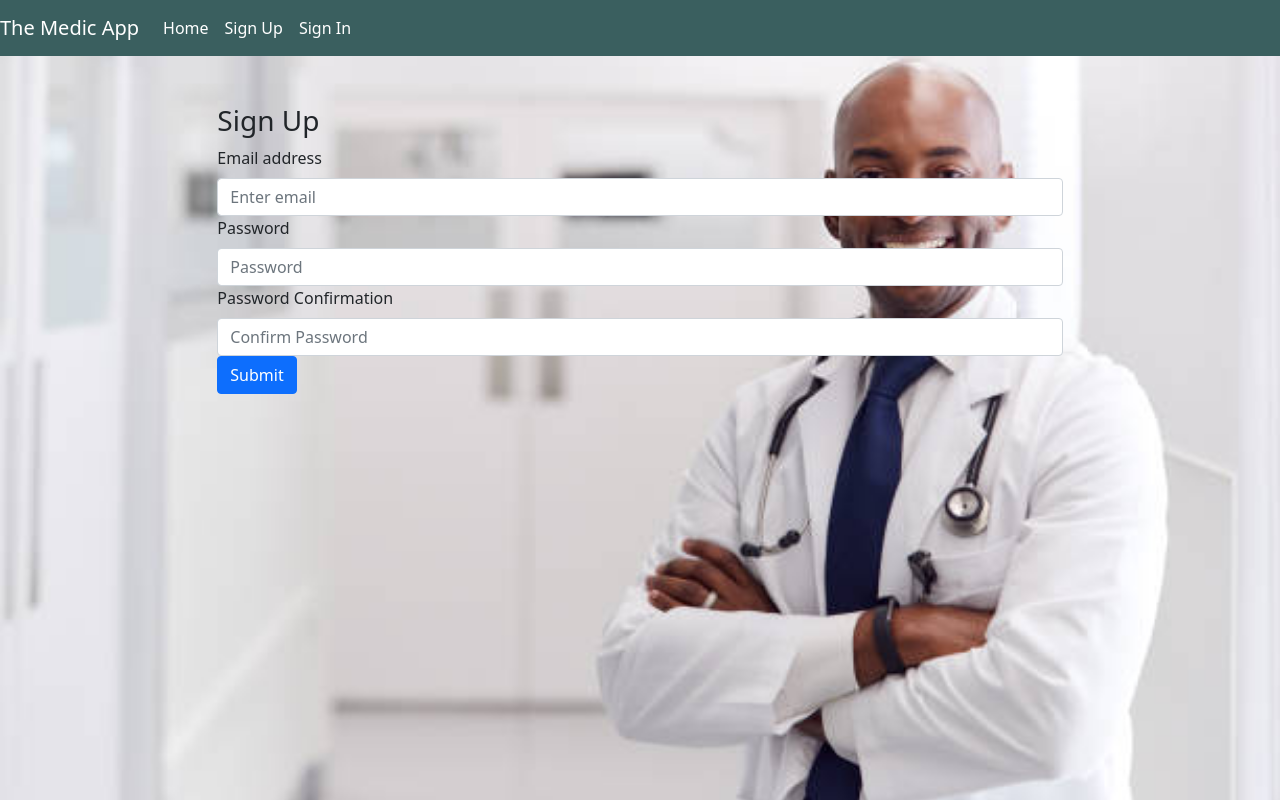
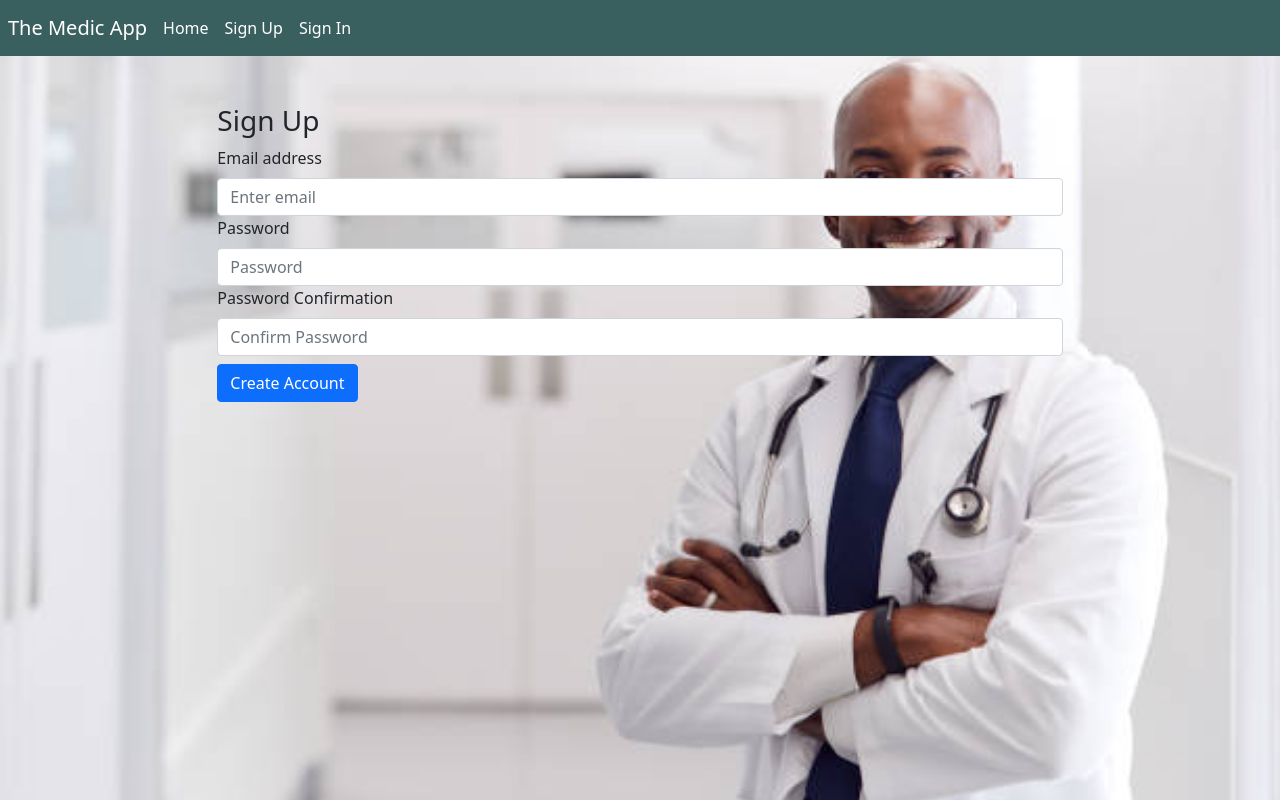
Before and after one commit to nickesparza/ga-project-3-client, a React (Create React App) app: page /sign-up in a window 1280 px wide. Built offline with nearby package versions, Linux system fonts and the light colour scheme.

Commit message:
spacing on auth pages plus header

```diff
--- a/src/components/auth/SignIn.js
+++ b/src/components/auth/SignIn.js
@@ -81,8 +81,8 @@ const SignIn = (props) => {
                             onChange={e => setPassword(e.target.value)}
                         />
                     </Form.Group>
-                    <Button variant='primary' type='submit'>
-                        Submit
+                    <Button className='my-2' variant='primary' type='submit'>
+                        Log In
                     </Button>
                 </Form>
             </div>
--- a/src/components/auth/SignOut.js
+++ b/src/components/auth/SignOut.js
@@ -39,10 +39,10 @@ const SignOut = (props) => {
                     <h2>Are you sure you want to sign out?</h2>
                     <small>We hate to see you go...</small><br/>
                     <ButtonGroup>
-                        <Button variant='danger' onClick={onSignOut}>
+                        <Button className='mx-2' variant='danger' onClick={onSignOut}>
                             Sign Out
                         </Button>
-                        <Button variant='warning' onClick={onCancel}>
+                        <Button className='mx-2' variant='warning' onClick={onCancel}>
                             Cancel
                         </Button>
                     </ButtonGroup>
--- a/src/components/auth/SignUp.js
+++ b/src/components/auth/SignUp.js
@@ -93,8 +93,8 @@ const SignUp = (props) => {
                             onChange={e => setPasswordConfirmation(e.target.value)}
                         />
                     </Form.Group>
-                    <Button variant='primary' type='submit'>
-                        Submit
+                    <Button className='my-2' variant='primary' type='submit'>
+                        Create Account
                     </Button>
                 </Form>
             </div>
--- a/src/components/shared/Header.js
+++ b/src/components/shared/Header.js
@@ -9,6 +9,11 @@ const linkStyle = {
 const authenticatedOptions = (
 	<>
 		<Nav.Item className='m-2'>
+			<Link to='add-patient' style={linkStyle}>
+				Patient Intake
+			</Link>
+		</Nav.Item>
+		<Nav.Item className='m-2'>
 			<Link to='change-password' style={linkStyle}>
 				Change Password
 			</Link>
@@ -16,11 +21,6 @@ const authenticatedOptions = (
 		<Nav.Item className='m-2'>
 			<Link to='sign-out' style={linkStyle}>
 				Sign Out
-			</Link>
-		</Nav.Item>
-		<Nav.Item className='m-2'>
-			<Link to='add-patient' style={linkStyle}>
-				Patient Intake
 			</Link>
 		</Nav.Item>
 	</>
@@ -49,7 +49,7 @@ const alwaysOptions = (
 
 const Header = ({ user }) => (
 	<Navbar className='navBar-Master' variant='dark' expand='md'>
-		<Navbar.Brand>
+		<Navbar.Brand className='mx-2'>
             <Link to='/' style={linkStyle}>
                 The Medic App
             </Link>
```
